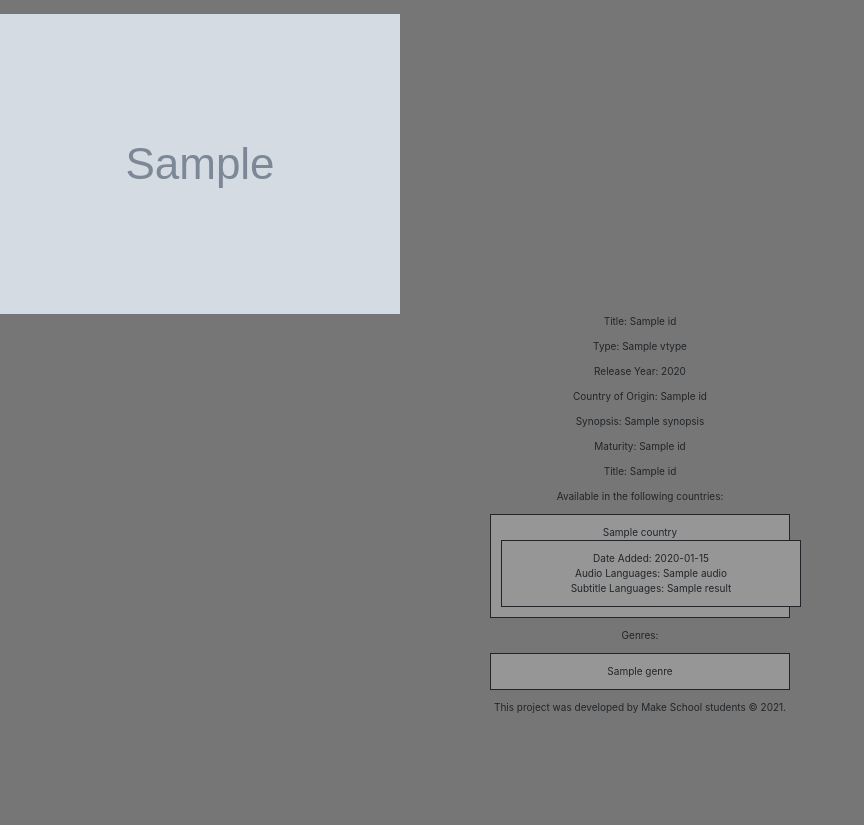
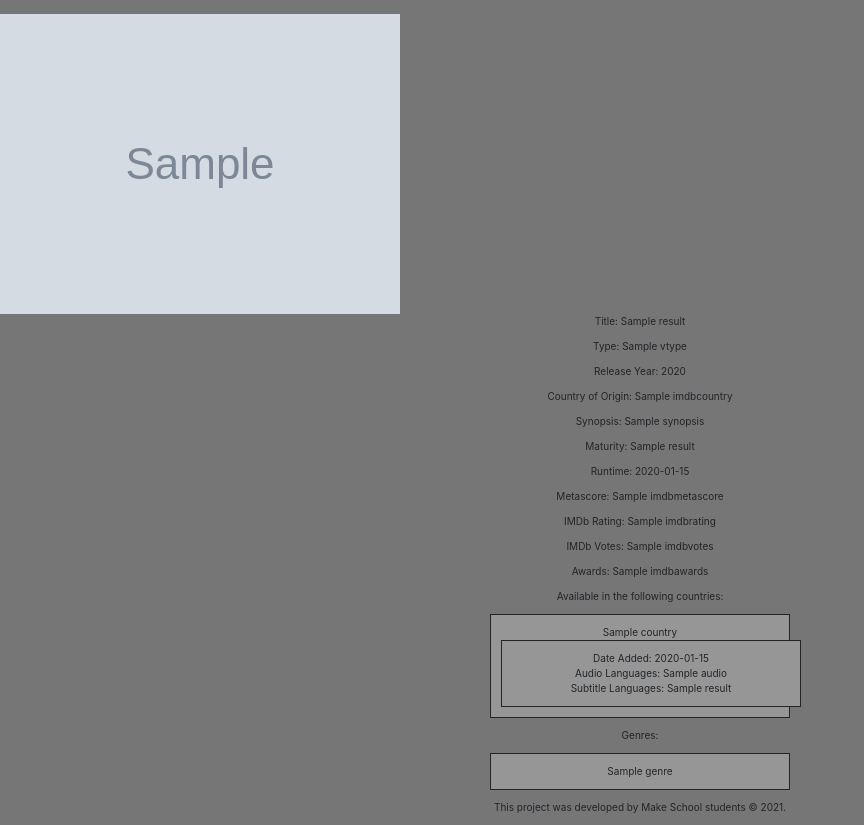
Before and after one commit to West-Coast-Coders/WCC-Team-Project, a Flask app: page /title/1 in a window 1280 px wide. Shown: the part 106-931 px from the top of the page, without its empty margins (0-864 px from the left). Before the commit the page ends 819 px from the top, so only its background shows below. Run offline with Flask 2, Linux system fonts and the light colour scheme; grey boxes marked "Sample" are stand-in pictures; a database or web service that is not in the repository returns one stand-in record (values such as "Sample title"); data that the repository does not hold is empty; some libraries are stand-ins or nearby versions.

Commit message:
Fixed details page

```diff
--- a/templates/title_details.html
+++ b/templates/title_details.html
@@ -4,16 +4,56 @@
 <section>
     <h1>Details</h1>
 
-    {% for title in details[0] %}
-    <img src="{{ title['img']}}">
-    <p>Title: {{ title['title']}}</p>
-    <p>Type: {{ title['vtype']}}</p>
-    <p>Release Year: {{ title['year']}}</p>
-    <p>Country of Origin: {{ title['title']}}</p>
-    <p>Synopsis: {{ title['synopsis']}}</p>
-    <p>Maturity: {{ title['matlabel']}}</p>
+    <img src="{{ details['img']}}">
+    <p>Title: {{ details['title']}}</p>
+    <p>Type: {{ details['vtype']}}</p>
+    <p>Release Year: {{ details['year']}}</p>
 
-    <p>Title: {{ title['title']}}</p>
+    {% if details['imdbcountry'] != None and details['imdbcountry'] != 'N/A' %}
+    <p>Country of Origin: {{ details['imdbcountry']}}</p>
+    {% else %}
+    <p>Country of Origin is not available for this title.</p>
+    {% endif %}
+
+    <p>Synopsis: {{ details['synopsis']}}</p>
+
+    {% if details['matlabel'] != None and details['matlabel'] != 'N/A' %}
+    <p>Maturity: {{ details['matlabel']}}</p>
+    {% else %}
+    <p>Maturity is not available for this title.</p>
+    {% endif %}
+
+    {% if details['imdbruntime'] != None %}
+        {% if details['vtype'] == 'series' %}
+        <p>Average Episode Runtime: {{ details['imdbruntime']}}</p>
+        {% else %}
+        <p>Runtime: {{ details['imdbruntime']}}</p>
+        {% endif %}
+    {% else %}
+    <p>Runtime is not available for this title.</p>
+    {% endif %}
+
+    {% if details['imdbmetascore'] != None and details['imdbmetascore'] != 'N/A' %}
+    <p>Metascore: {{ details['imdbmetascore']}}</p>
+    {% else %}
+    <p>Metascore is not available for this title.</p>
+    {% endif %}
+
+    {% if details['imdbrating'] != None and details['imdbrating'] != 0.0 %}
+    <p>IMDb Rating: {{ details['imdbrating']}}</p>
+    {% else %}
+    <p>IMDb rating is not available for this title.</p>
+    {% endif %}
+
+    <p>IMDb Votes: {{ details['imdbvotes']}}</p>
+
+    {% if details['imdbawards'] != None and details['imdbawards'] != 'N/A' %}
+    <p>Awards: {{ details['imdbawards']}}</p>
+    {% else %}
+    <p>No awards known for this title.</p>
+    {% endif %}
+
+
 
     <p>Available in the following countries:</p>
     {% for i in range(countries|length) %}
@@ -34,7 +74,7 @@
     </ul>
     {% endfor %}
 
-    {% endfor %}
+
 
 
 </section>
```
Lines whose indentation alone changed are shown as unchanged.
